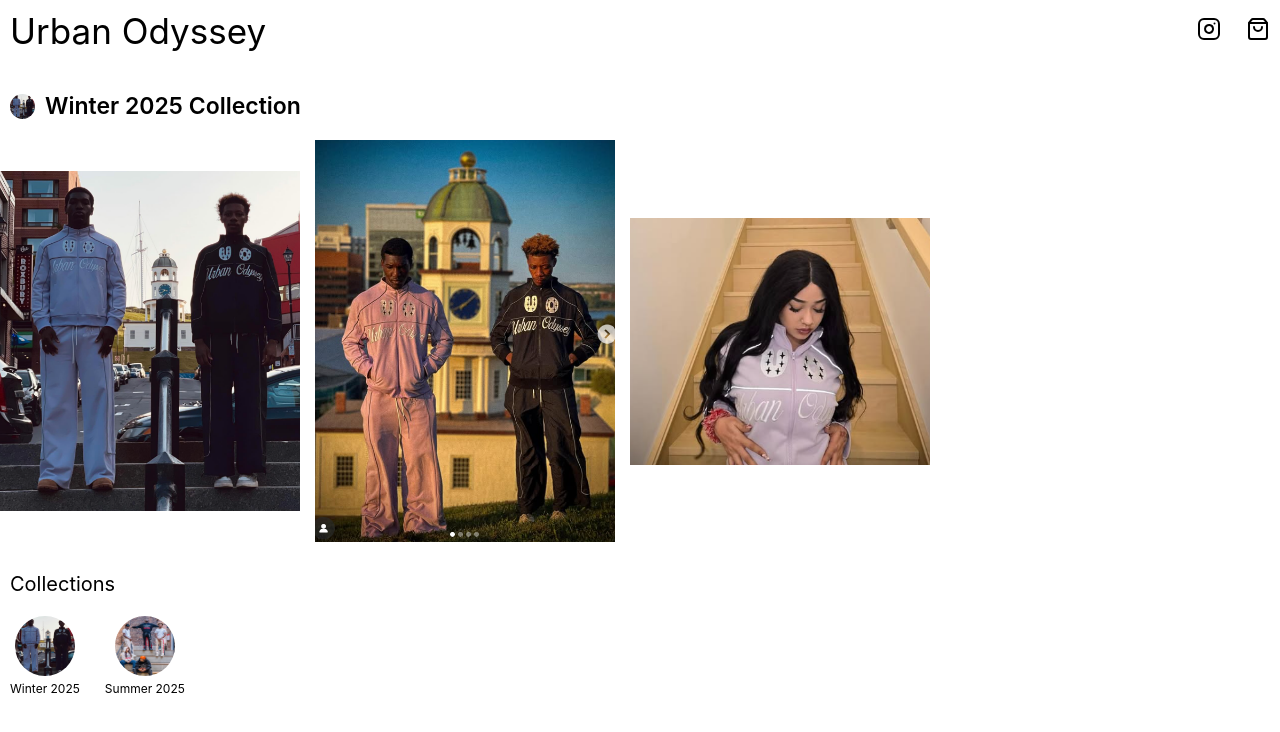
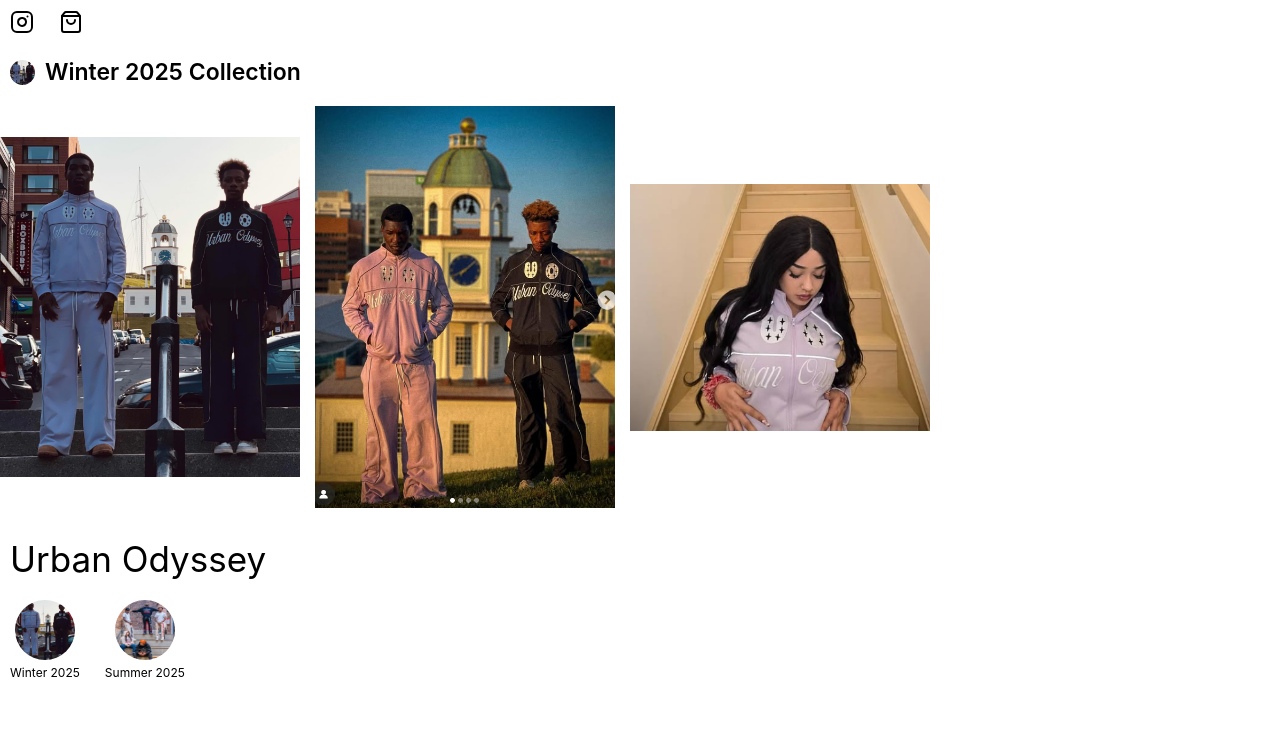
Before and after one commit to edzainhema/urbanodyssey, a React (Create React App) app: page / in a window 1280 px wide. Shown: the top 732 px of the page. Built offline with nearby package versions, Linux system fonts and the light colour scheme.

Commit message:
your message here

```diff
--- a/src/App.tsx
+++ b/src/App.tsx
@@ -10,10 +10,8 @@
     <div style={{ textAlign: "center", marginTop: "00px" }}>
 		<div style={{display:'flex', flexDirection:'row', alignItems:'center', marginLeft:'10px', marginRight:'10px'}}>
 
-			<div style={{display:'flex', marginTop:10, marginBottom:20, width:'100%', flexDirection:'row', alignItems:'center'}}>
-				<div style={{display:'flex', flex:1, textAlign:'left', fontSize: "35px"}}>
-					Urban Odyssey
-				</div>
+			<div style={{display:'flex', marginTop:10, marginBottom:0, width:'100%', flexDirection:'row', alignItems:'center'}}>
+
 				<div
 					style={{
 						display: "flex",
@@ -21,7 +19,7 @@
 						gap: "25px",
 
 
-						paddingLeft:10,
+
 					}}
 				>
 
@@ -84,8 +82,8 @@
       style={{ width: "300px" }}
     />
   </div>
-     <div style={{ textAlign:'left', marginBottom:20, paddingLeft:10, fontSize: "20px", marginTop: "20px" }}>
-					Collections
+     <div style={{ textAlign:'left', marginBottom:20, paddingLeft:10, fontSize: "35px", marginTop: "20px" }}>
+					Urban Odyssey
 				</div>
       <div style={{
         display: "flex",
```
